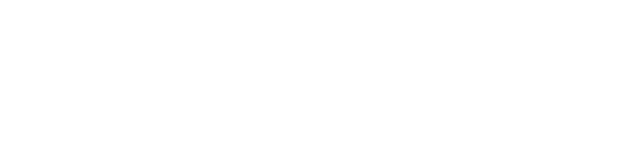
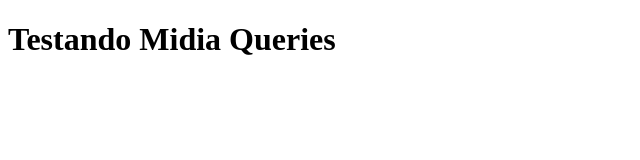
Before and after one commit to vineevaz/html-css, a plain HTML site: page exerc/ex026/mq004/index.html in a window 1280 px wide. Shown: the whole page, without its empty margins (0-640 px from the left). Drawn offline with Linux system fonts and the light colour scheme.

Commit message:
Update index.html

```diff
--- a/exerc/ex026/mq004/index.html
+++ b/exerc/ex026/mq004/index.html
@@ -6,6 +6,7 @@
     <title>Document</title>
 </head>
 <body>
+    <h1>Testando Midia Queries</h1>
 
 </body>
 </html>
```
